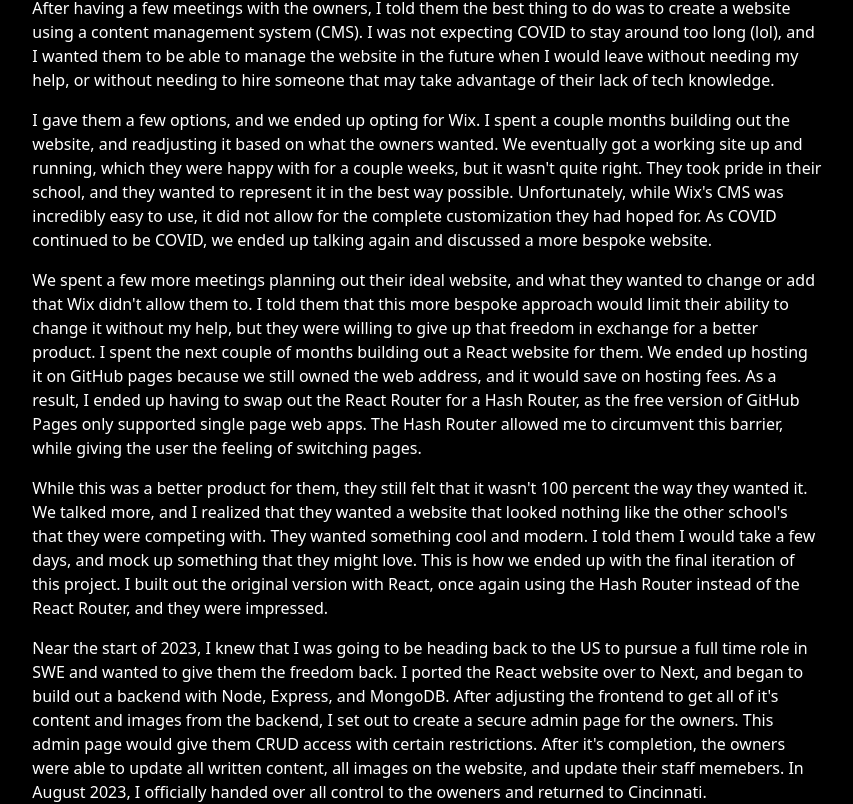
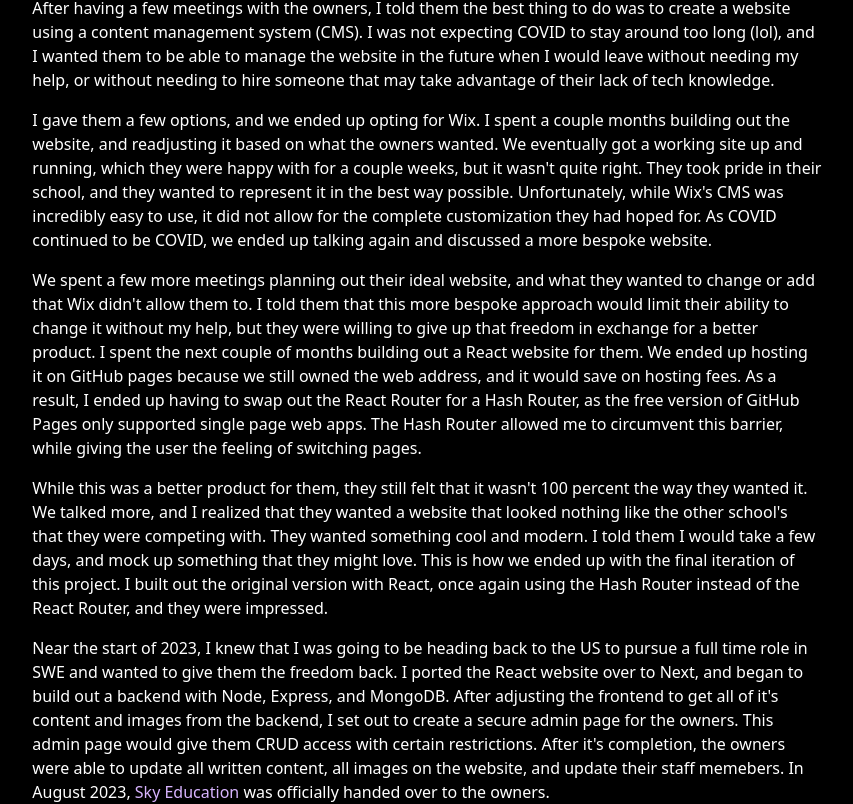
Before and after one commit to jakovid/portfolio, a Next.js app: page /projects/sky-education in a window 1280 px wide. Shown: the part 758-1562 px from the top of the page, without its empty margins (213-1066 px from the left). Built offline with nearby package versions, Linux system fonts and the light colour scheme.

Commit message:
added a link

```diff
--- a/pages/projects/sky-education.js
+++ b/pages/projects/sky-education.js
@@ -1,4 +1,5 @@
 import BuildHeader from "@/components/header"
+import Link from "next/link"
 
 export default function BuildSkyEducationProject(){
     return(
@@ -54,7 +55,7 @@ export default function BuildSkyEducationProject(){
                         Near the start of 2023, I knew that I was going to be heading back to the US to pursue a full time role in SWE and wanted to give them the freedom back.
                         I ported the React website over to Next, and began to build out a backend with Node, Express, and MongoDB. After adjusting the frontend to get all of it's content and images
                         from the backend, I set out to create a secure admin page for the owners. This admin page would give them CRUD access with certain restrictions. After it's completion, the owners
-                        were able to update all written content, all images on the website, and update their staff memebers. In August 2023, I officially handed over all control to the oweners and returned to Cincinnati.
+                        were able to update all written content, all images on the website, and update their staff memebers. In August 2023, <Link href="https://www.skyeducation.online" className="text-purple-300">Sky Education</Link> was officially handed over to the owners.
                     </p>
                 </div>
             </div>
```
